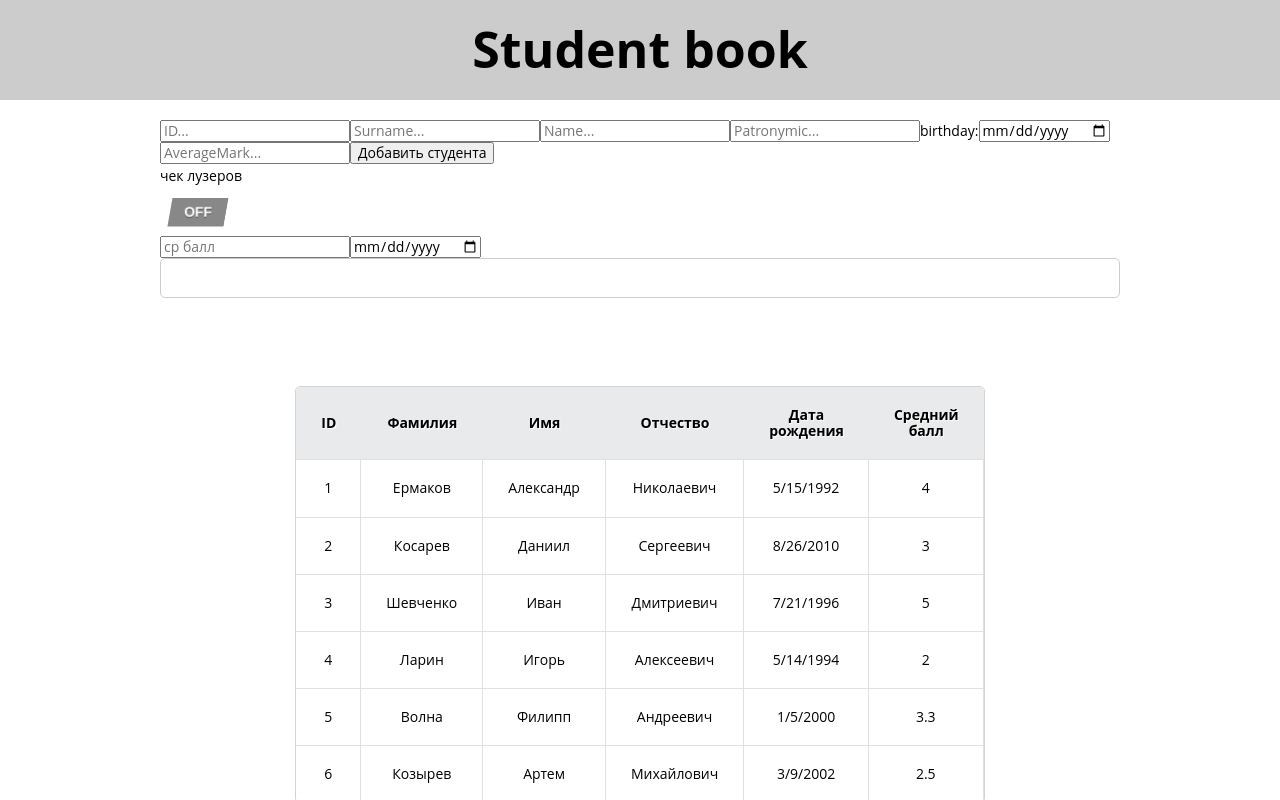
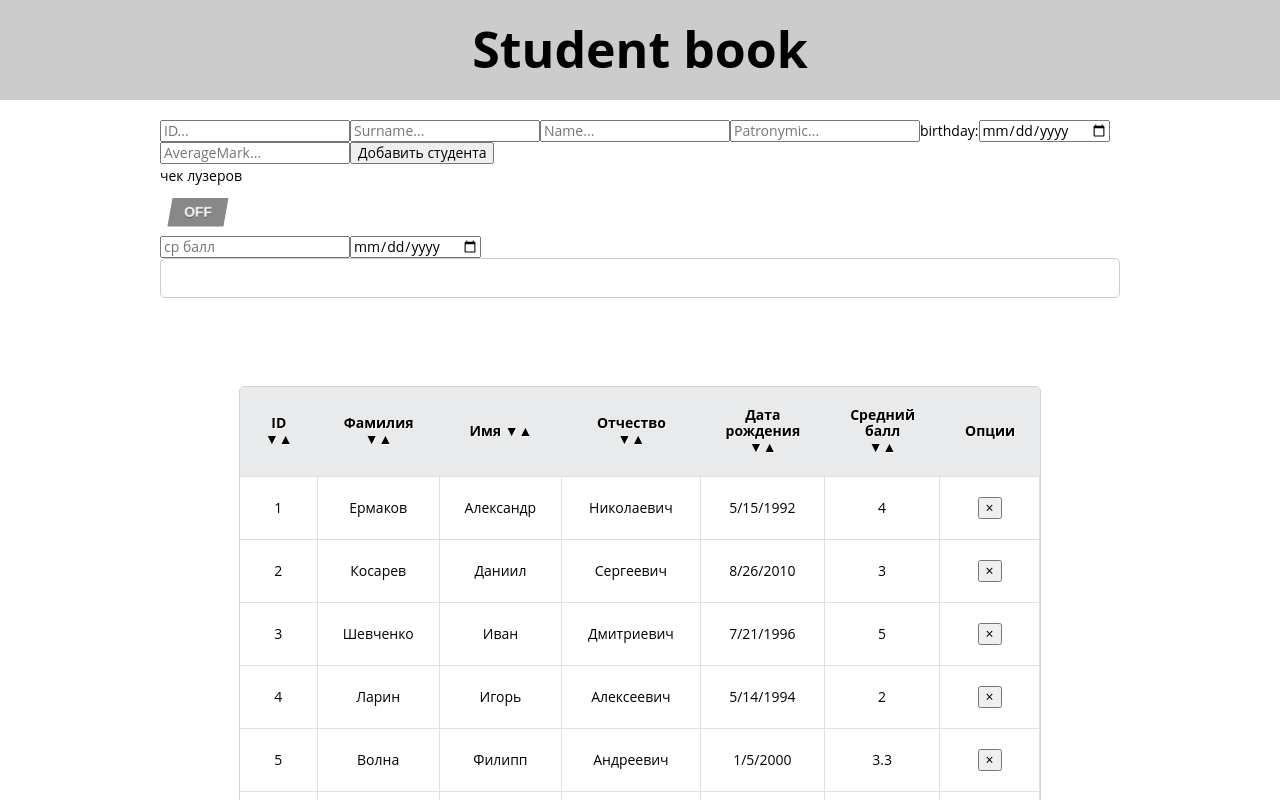
Before and after one commit to yermalex/studlist, an Angular app: page / in a window 1280 px wide. Built offline with nearby package versions, Linux system fonts and the light colour scheme.

Commit message:
Реализовал сортировку колонок таблички. Реализовал удаление студентов.

```diff
--- a/src/app/add-form/add-form.component.html
+++ b/src/app/add-form/add-form.component.html
@@ -29,5 +29,5 @@
          [(ngModel)]="averageMark"
   >
 
-  <button class="btn" (click)="addPost()">Добавить студента</button>
+  <button class="btn" (click)="createStud()">Добавить студента</button>
 </div>
--- a/src/app/add-form/add-form.component.ts
+++ b/src/app/add-form/add-form.component.ts
@@ -1,6 +1,6 @@
 import {Component, EventEmitter, OnInit, Output} from '@angular/core';
 import {Student} from '../models/student';
-import {Students} from '../student-list/students.mockup';
+import {StudentListComponent} from '../student-list/student-list.component';
 import {AppComponent} from '../app.component';
 
 @Component({
@@ -24,7 +24,7 @@ export class AddFormComponent implements OnInit {
   ngOnInit() {
   }
 
-  addPost() {
+  createStud() {
     if (this.name.trim() && this.surname.trim() && this.patronymic.trim()) {
       const stud: Student = {
         id: this.id,
--- a/src/app/app.component.html
+++ b/src/app/app.component.html
@@ -5,7 +5,7 @@
     </h1>
   </div>
   <div class="content">
-    <app-add-form (onAdd)="updateStudents($event)"></app-add-form>
+    <app-add-form (onAdd)="addStud($event)"></app-add-form>
     <app-student-list></app-student-list>
   </div>
 </div>
--- a/src/app/app.component.ts
+++ b/src/app/app.component.ts
@@ -9,7 +9,7 @@ import {Students} from './student-list/students.mockup';
 })
 export class AppComponent {
 
-  updateStudents(stud: Student) {
+  addStud(stud: Student) {
     Students.students.unshift(stud);
     console.log(Students.students);
   }
--- a/src/app/student-list/student-list.component.html
+++ b/src/app/student-list/student-list.component.html
@@ -14,12 +14,55 @@
 
 <table *ngIf="students.length !== 0; else notFoundMess;">
   <tr>
-    <th>ID</th>
-    <th>Фамилия</th>
-    <th>Имя</th>
-    <th>Отчество</th>
-    <th>Дата рождения</th>
-    <th>Средний балл</th>
+    <th>ID
+      <span (click)="sortStud('id', false);"
+         [class.light]="(fieldName==='id' && descending)"
+      >▼</span>
+      <span (click)="sortStud('id', true);"
+         [class.light]="(fieldName==='id' && ascending)"
+      >▲</span>
+    </th>
+    <th >Фамилия
+      <span (click)="sortStud('surname', false);"
+         [class.light]="(fieldName==='surname' && descending)"
+      >▼</span>
+      <span (click)="sortStud('surname', true);"
+         [class.light]="(fieldName==='surname' && ascending)"
+      >▲</span>
+    </th>
+    <th>Имя
+      <span (click)="sortStud('name', false);"
+         [class.light]="(fieldName==='name' && descending)"
+      >▼</span>
+      <span (click)="sortStud('name', true);"
+         [class.light]="(fieldName==='name' && ascending)"
+      >▲</span>
+    </th>
+    <th>Отчество
+      <span (click)="sortStud('patronymic', false);"
+         [class.light]="(fieldName==='patronymic' && descending)"
+      >▼</span>
+      <span (click)="sortStud('patronymic', true);"
+         [class.light]="(fieldName==='patronymic' && ascending)"
+      >▲</span>
+    </th>
+    <th>Дата рождения
+      <span (click)="sortStud('birthday', false);"
+         [class.light]="(fieldName==='birthday' && descending)"
+      >▼</span>
+      <span (click)="sortStud('birthday', true);"
+         [class.light]="(fieldName==='birthday' && ascending)"
+      >▲</span>
+    </th>
+    <th>Средний балл
+      <span (click)="sortStud('averageMark', false);"
+         [class.light]="(fieldName==='averageMark' && descending)"
+      >▼</span>
+      <span (click)="sortStud('averageMark', true);"
+         [class.light]="(fieldName==='averageMark' && ascending)"
+      >▲</span>
+    </th>
+    <th>Опции</th>
   </tr>
   <tr *ngFor="let student of students;" [ngClass]="{isFound: findStud(student)}">
     <td>{{student.id}}</td>
@@ -28,6 +71,9 @@
     <td>{{student.patronymic}}</td>
     <td>{{student.birthday.toLocaleDateString() }}</td>
     <td [ngClass]="{badGrade: student.averageMark <= 3 && isBadGrade}">{{student.averageMark}}</td>
+    <td>
+      <button (click)="removeStud(student.id)">&times;</button>
+    </td>
   </tr>
 </table>
 <ng-template #notFoundMess>По данному фильтру студентов не найдено</ng-template>
--- a/src/app/student-list/student-list.component.less
+++ b/src/app/student-list/student-list.component.less
@@ -18,6 +18,10 @@
   .isFound {
     font-style: italic;
     background-color: rgba(0, 255, 5, 0.21);
+  }
+
+  .light {
+    color: blue;
   }
 }
 
--- a/src/app/student-list/student-list.component.ts
+++ b/src/app/student-list/student-list.component.ts
@@ -14,12 +14,18 @@ export class StudentListComponent implements OnInit {
   inputValue = '';
   markForFiltering: number;
   dateForFiltering: Date;
+  descending = false;
+  ascending = false;
+  fieldName = '';
 
   constructor() {
   }
 
   ngOnInit() {
-    this.students = Students.students;
+    console.log('oninit');
+    this.students = Students.students; // .sort(() => {
+      // return 0.5 - Math.random();
+    // });
   }
 
   toggleBadGrade(): void {
@@ -37,28 +43,64 @@ export class StudentListComponent implements OnInit {
     }
   }
 
-// функции фильтрации, нужно будет отрефакторить, оптимизировать
-  markFiltering(): void {
-    if (!this.markForFiltering) {
+  removeStud(id: number): void {
+    Students.students = Students.students.filter(student => student.id !== id);
     this.students = Students.students;
+    console.log(Students.students);
+  }
+
+  sortStud(sortUsing: string, isIncreasing: boolean): void {
+    if (sortUsing === 'birthday') {
+      this.fieldName = sortUsing;
+      if (isIncreasing) {
+        this.descending = false;
+        this.ascending = true;
+        this.students.sort((first, second) => {
+          return first[sortUsing] >= second[sortUsing] ? 1 : -1;
+        });
       } else {
-      this.students = Students.students.filter( student => {
-        return student.averageMark.toString() === this.markForFiltering.toString();
+        this.descending = true;
+        this.ascending = false;
+        this.students.sort((first, second) => {
+          return first[sortUsing] <= second[sortUsing] ? 1 : -1;
         });
       }
     }
-
-  dateFiltering(): void {
-    if (!this.dateForFiltering) {
-      this.students = Students.students;
+    if (sortUsing === 'id' || sortUsing === 'averageMark') {
+      this.fieldName = sortUsing;
+      if (isIncreasing) {
+        this.descending = false;
+        this.ascending = true;
+        this.students.sort((first, second) => {
+          return first[sortUsing] - second[sortUsing];
+        });
       } else {
-      const dateOfBirthday = new Date(this.dateForFiltering);
-      this.students = Students.students.filter( student => {
-        return student.birthday.toLocaleDateString() === dateOfBirthday.toLocaleDateString();
+        this.descending = true;
+        this.ascending = false;
+        this.students.sort((first, second) => {
+          return second[sortUsing] - first[sortUsing];
         });
       }
     }
+    if (sortUsing === 'surname' || sortUsing === 'name' || sortUsing === 'patronymic') {
+      this.fieldName = sortUsing;
+      if (isIncreasing) {
+        this.descending = false;
+        this.ascending = true;
+        this.students.sort((first, second) => {
+          return first[sortUsing].toLowerCase() >= second[sortUsing].toLowerCase() ? 1 : -1;
+        });
+      } else {
+        this.descending = true;
+        this.ascending = false;
+        this.students.sort((first, second) => {
+          return first[sortUsing].toLowerCase() <= second[sortUsing].toLowerCase() ? 1 : -1;
+        });
+      }
+    }
+  }
 
+  // функции фильтрации, нужно будет отрефакторить, оптимизировать
   splitFiltering(): void {
     if (!this.markForFiltering && !this.dateForFiltering) {
       this.students = Students.students;
@@ -73,7 +115,8 @@ export class StudentListComponent implements OnInit {
       console.log('дата есть');
       if (this.markForFiltering && this.dateForFiltering) {
         this.students = Students.students.filter( student => {
-          return (student.averageMark.toString() === this.markForFiltering.toString()) && (student.birthday.toLocaleDateString() === dateOfBirthday.toLocaleDateString());
+          return (student.averageMark.toString() === this.markForFiltering.toString())
+            && (student.birthday.toLocaleDateString() === dateOfBirthday.toLocaleDateString());
         });
         console.log('и то и то');
       }
@@ -87,12 +130,12 @@ export class StudentListComponent implements OnInit {
       if (this.markForFiltering && this.dateForFiltering) {
         const dateOfBirthday = new Date(this.dateForFiltering);
         this.students = Students.students.filter( student => {
-          return (student.averageMark.toString() === this.markForFiltering.toString()) && (student.birthday.toLocaleDateString() === dateOfBirthday.toLocaleDateString());
+          return (student.averageMark.toString() === this.markForFiltering.toString())
+            && (student.birthday.toLocaleDateString() === dateOfBirthday.toLocaleDateString());
         });
         console.log('и то и то');
       }
     }
-
   }
 
 
```
Lines whose indentation alone changed are shown as unchanged.
